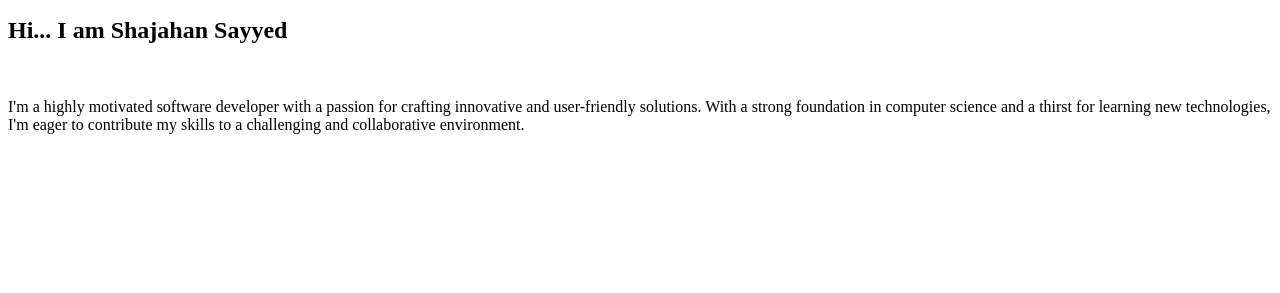
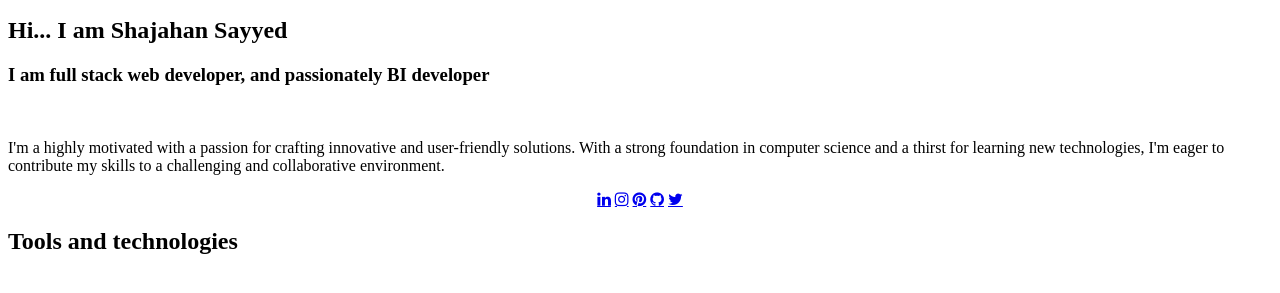
Before and after one commit to Shajahan30/Portfolio, a plain HTML site: page index.html in a window 1280 px wide. Shown: the part 29-322 px from the top of the page. Drawn offline with Linux system fonts and the light colour scheme.

Commit message:
Update index.html

```diff
--- a/index.html
+++ b/index.html
@@ -3,16 +3,33 @@
 <head>
     <meta charset="UTF-8">
     <meta name="viewport" content="width=device-width, initial-scale=1.0">
+    <link rel="stylesheet" href=
+"https://cdnjs.cloudflare.com/ajax/libs/font-awesome/4.7.0/css/font-awesome.min.css" />
+    <link rel="stylesheet" href="style.css">
     <title>Document</title>
 </head>
 <body>
     <section id="intro" class="intro">
         <div class="aboutme">
             <img src="" alt="my img">
-           <h1>Hi... I am Shajahan Sayyed</h1>
-           <br><p>I'm a highly motivated software developer with a passion for crafting innovative and user-friendly solutions. With a strong foundation in computer science and a thirst for learning new technologies, I'm eager to contribute my skills to a challenging and collaborative environment.</p>
+           <header><h1>Hi... I am Shajahan Sayyed</h1>
+           <h3>I am full stack web developer, and passionately BI developer</h3></header>
+           <br><p>I'm a highly motivated with a passion for crafting innovative and user-friendly solutions. With a strong foundation in computer science and a thirst for learning new technologies, I'm eager to contribute my skills to a challenging and collaborative environment.</p>
+        </div>
+        <div class="handles">
+            <center>
+            <a href="#" class="fa fa-linkedin"></a>
+            <a href="#" class="fa fa-instagram"></a>
+            <a href="#" class="fa fa-pinterest"></a>
+            <a href="#" class="fa fa-github"></a>
+            <a href="#" class="fa fa-twitter"></a>
+        </center>
+        </div>
+    </section>
+    <section id="skills" class="skills">
+        <header><h2>Tools and technologies</h2></header>
 
-        </div>
+
     </section>
 </body>
 </html>
```
